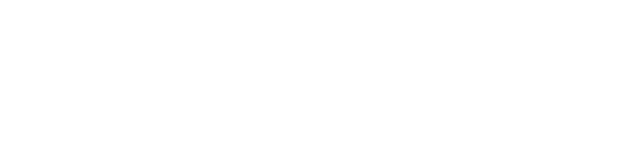
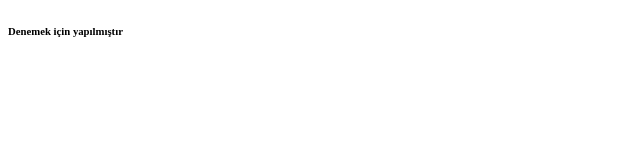
Before and after one commit to ozcsert/sep-subs-1, a plain HTML site: page index.html in a window 1280 px wide. Shown: the whole page, without its empty margins (0-640 px from the left). Drawn offline with Linux system fonts and the light colour scheme.

Commit message:
emir/OC-1-About-kısmı buraya başlık oluşturdu.

```diff
--- a/index.html
+++ b/index.html
@@ -9,6 +9,17 @@
     <!-- ----------Navbar -------------BASLANGIC -->
     <nav></nav>
     <!-- ----------Navbar -------------SON -->
+
+    <!-- ----------ABOUT -------------SON -->
+
+    <section class="OC-1" id="#">
+        <div class="container">
+          <div class="about-title">
+            <h6>Denemek için yapılmıştır</h6>
+          </div>
+        </div>
+    </section>
+
     <!-- Footer----------- Start -->
     <footer></footer>
     <!-- Footer----------- End -->
```
